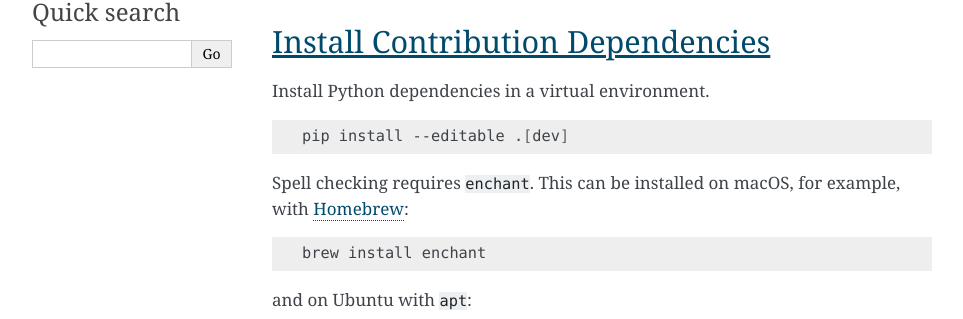
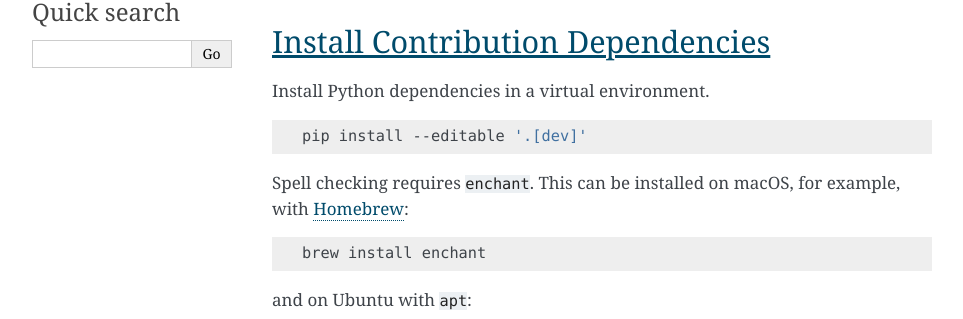
Before and after one commit to VWS-Python/vws-python, a Sphinx documentation site: the page built from docs/source/contributing.rst, in a window 1280 px wide. Shown: the part 435-754 px from the top of the page, without its empty margins (148-1111 px from the left). Built offline with Sphinx 7.4.7, drawn with Linux system fonts in a browser that asks for light colours.

```diff
--- a/docs/source/contributing.rst
+++ b/docs/source/contributing.rst
@@ -14,7 +14,7 @@ Install Python dependencies in a virtual environment.
 
 .. code:: sh
 
-    pip install --editable .[dev]
+    pip install --editable '.[dev]'
 
 Spell checking requires ``enchant``.
 This can be installed on macOS, for example, with `Homebrew <https://brew.sh>`__:
```
